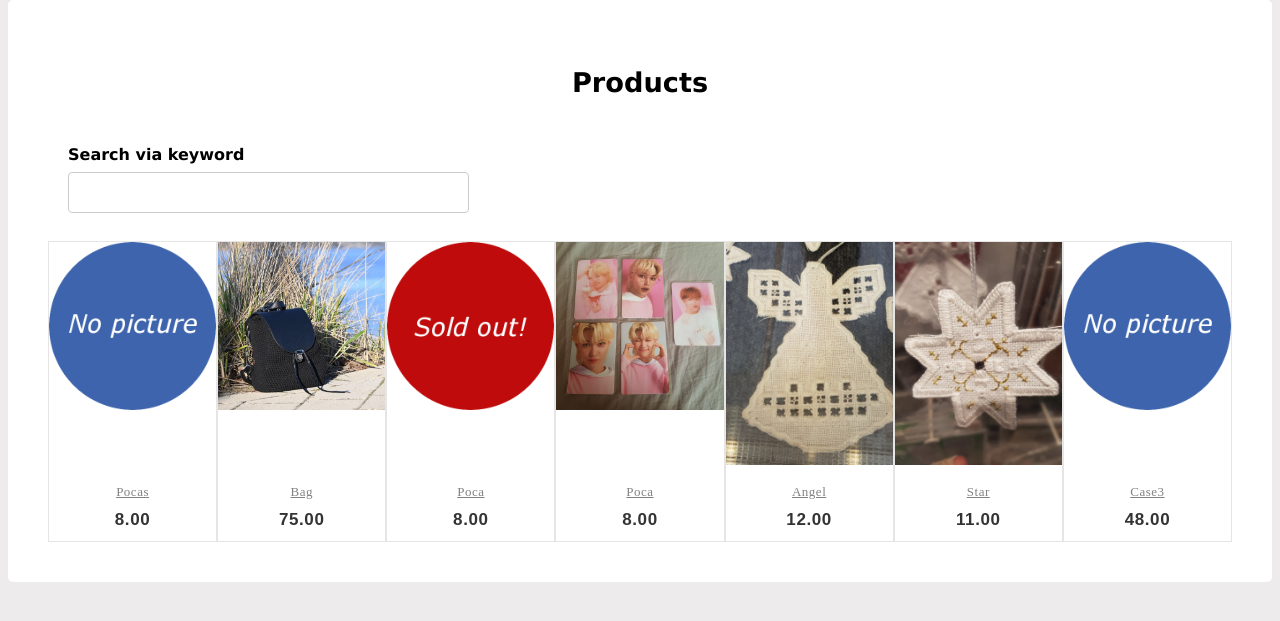
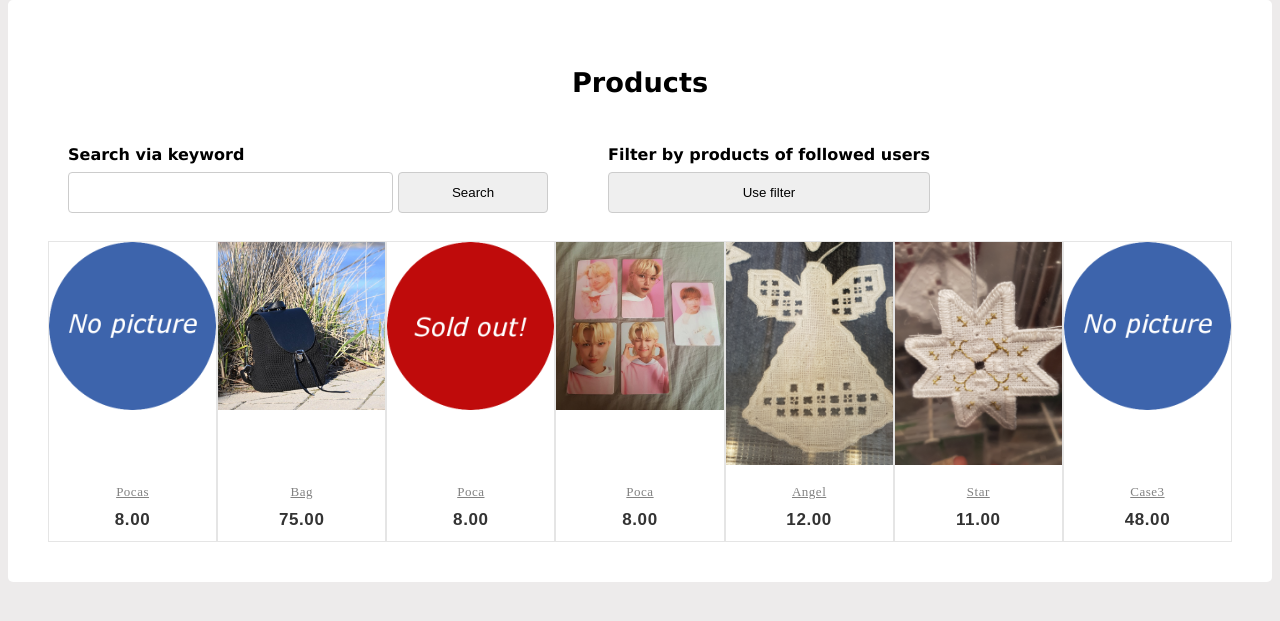
Before and after one commit to moritzwi/SE_TeamAssignment_Team6, a Flask app: page /shop in a window 1280 px wide. Shown: the part 83-704 px from the top of the page. Run offline with Flask 2, Linux system fonts and the light colour scheme; data comes from the database, SQL or seed files in the repository; both versions use the stored data as it was before the commit.

Commit message:
unfollow added, css update, product list by followed users, small fixes

```diff
--- a/website/templates/add-product.html
+++ b/website/templates/add-product.html
@@ -31,7 +31,7 @@
         <br>
         <br>
         <div class="Sbutton">
-            <input type="submit" vlaue="submit" class="btn"></br>
+            <input type="submit" value="submit" class="btn"></br>
         </div>
     </form>
 </div>
--- a/website/templates/edit-product.html
+++ b/website/templates/edit-product.html
@@ -37,8 +37,11 @@
     <label for="keywords" class="label_keywords">Keywords</label>
     <input type = "keywords" name = "keywords" class="keywords" value={{ product.keywords }}>
 
+    <br>
+    <br>
+    <br>
     <div class="Sbutton">
-        <input type = "submit" vlaue = "submit" class="btn"></br>
+        <input type = "submit" value = "submit" class="btn"></br>
     </div>
 </form>
 {% endblock %}
--- a/website/templates/shop.html
+++ b/website/templates/shop.html
@@ -10,9 +10,16 @@
 <div class="container">
     <h3 class="h3">Products</h3>
     <div class="product-row">
-        <form action="{{ url_for('views.searchbykeyword') }}" method="POST" class="container">
+        <form action="{{ url_for('views.searchbykeyword') }}" method="POST" class="container" style="width: 500px;">
             <label for="keywordsearch">Search via keyword</label>
-            <input type="text" class="input" id="keywordsearch" name="ksearch"/>
+            <br>
+            <input type="text" class="input" id="keywordsearch" name="ksearch" style="width:65% !important;"/>
+            <input type = "submit" value = "Search" class="input" style="width:30% !important;"></br>
+        </form>
+        <form action="{{ url_for('views.filterbyfollowed') }}" method="POST" class="container">
+            <label for="followedlist">Filter by products of followed users</label>
+            <br>
+            <input type = "submit" value = "Use filter" class="input"></br>
         </form>
     </div>
     <div class="product-row">
--- a/website/views.py
+++ b/website/views.py
@@ -113,4 +113,24 @@ def follow(username):
         db.session.commit()
         flash('You are following {}!'.format(username))
         return redirect(url_for('views.shop', products = products.query.all()))
-    #todo unfollow
+
+#todo unfollow
+@views.route('/unfollow/<username>', methods=['POST'])
+@login_required
+def unfollow(username):
+    user = User.query.filter_by(username=username).first()
+    if user is None:
+        flash('User {} not found.'.format(username))
+    if user == current_user:
+        flash('You cannot unfollow yourself!')
+        return redirect(url_for('views.shop', products = products.query.all()))
+    else:
+        current_user.unfollow(user)
+        db.session.commit()
+        flash('You are not following {}.'.format(username))
+        return redirect(url_for('views.shop', products = products.query.all()))
+
+# filter by followed
+@views.route('/result-products-followed', methods = ['GET', 'POST'])
+def filterbyfollowed():
+    return render_template('result-products.html', user=current_user, products = current_user.followed_products())
```
Also changed, not shown: website/templates/product.html (+11 -5 lines), website/templates/result-products.html (+5 -3 lines), website/team6.sqlite3.
